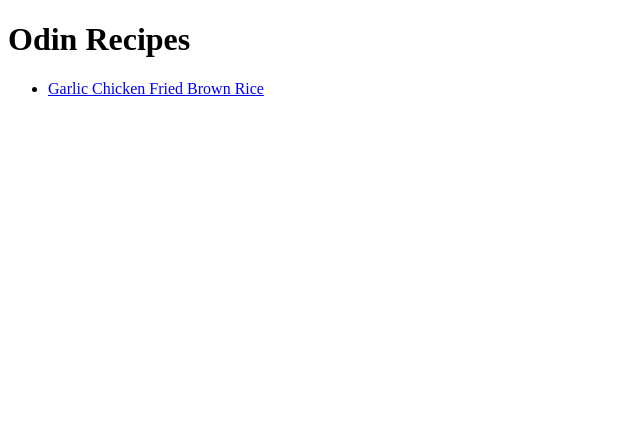
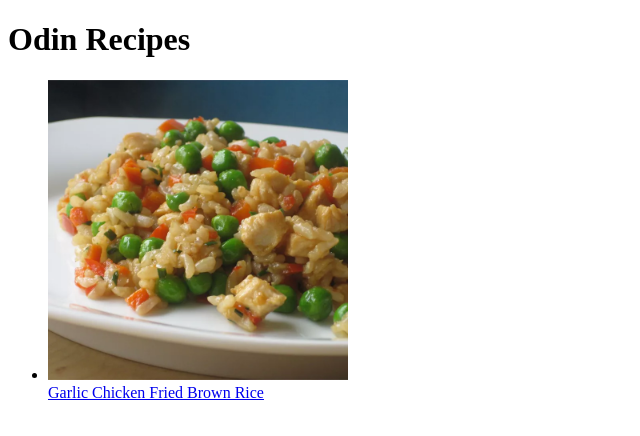
Before and after one commit to AdriaanBoshoff/odin-recipes, a plain HTML site: page index.html in a window 1280 px wide. Shown: the whole page, without its empty margins (0-640 px from the left). Drawn offline with Linux system fonts and the light colour scheme.

Commit message:
Add recipe image

```diff
--- a/index.html
+++ b/index.html
@@ -7,7 +7,11 @@
     <body>
         <h1>Odin Recipes</h1>
         <ul>
-            <li><a href="recipes/garlic-chicken-fried-brown-rice.html">Garlic Chicken Fried Brown Rice</a></li>
+            <li>
+                <img src="images/garlic-rice.webp" alt="Image of Garlic Chicken Fried Brown Rice" width="300">
+                <br>
+                <a href="recipes/garlic-chicken-fried-brown-rice.html">Garlic Chicken Fried Brown Rice</a>
+            </li>
         </ul>
     </body>
 </html>
```
